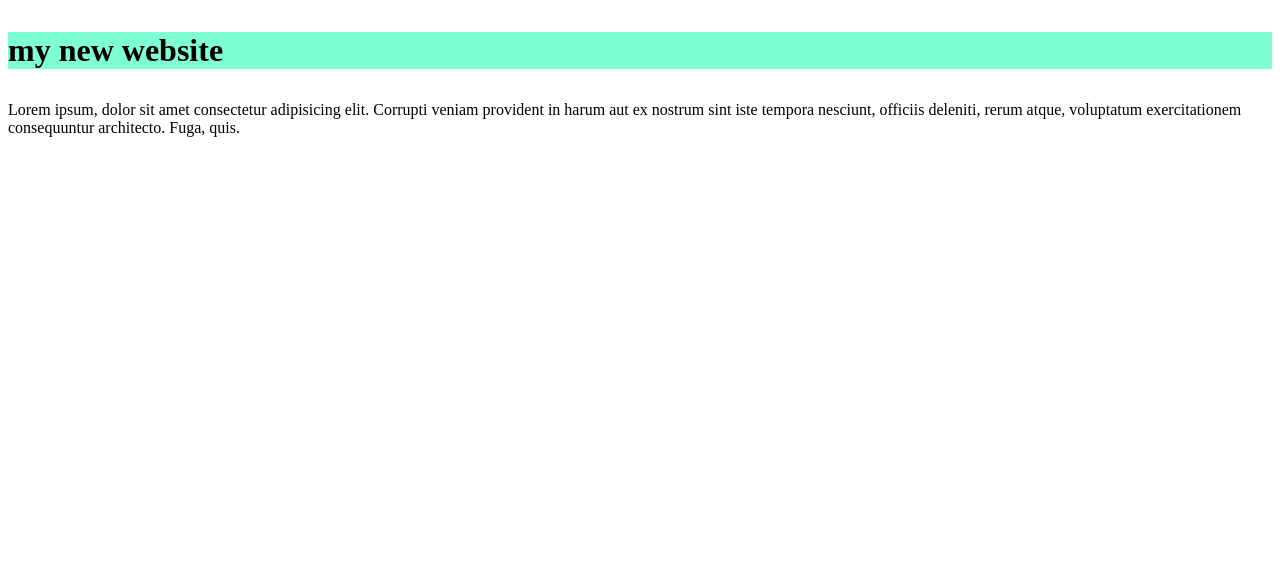
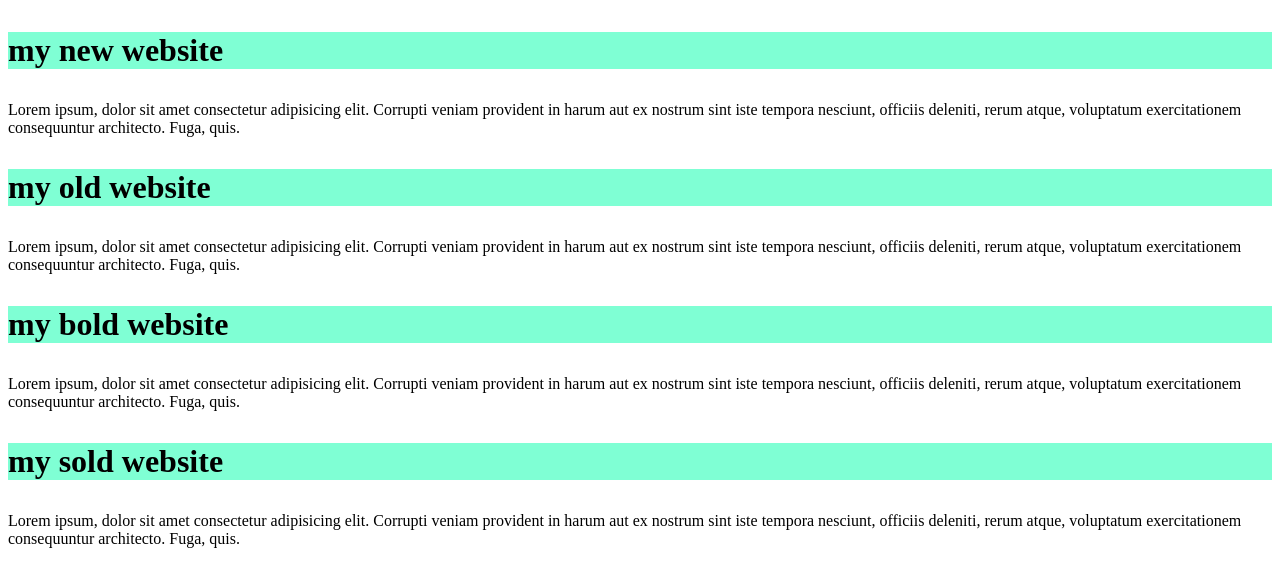
Before and after one commit to samimhossain-j/my-new-website, a plain HTML site: page index.html in a window 1280 px wide. Drawn offline with Linux system fonts and the light colour scheme.

Commit message:
added my second blocl

```diff
--- a/index.html
+++ b/index.html
@@ -16,6 +16,34 @@
         </p>
 
     </div>
+    <div>
+        <h3>
+            my old website
+        </h3>
+        <p>Lorem ipsum, dolor sit amet consectetur adipisicing elit. Corrupti veniam provident in harum aut ex nostrum sint iste tempora nesciunt, officiis deleniti, rerum atque, voluptatum exercitationem consequuntur architecto. Fuga, quis.
+
+        </p>
+
+    </div>
+    <div>
+        <h3>
+            my bold website
+        </h3>
+        <p>Lorem ipsum, dolor sit amet consectetur adipisicing elit. Corrupti veniam provident in harum aut ex nostrum sint iste tempora nesciunt, officiis deleniti, rerum atque, voluptatum exercitationem consequuntur architecto. Fuga, quis.
+
+        </p>
+
+    </div>
+    <div>
+        <h3>
+            my sold website
+        </h3>
+        <p>Lorem ipsum, dolor sit amet consectetur adipisicing elit. Corrupti veniam provident in harum aut ex nostrum sint iste tempora nesciunt, officiis deleniti, rerum atque, voluptatum exercitationem consequuntur architecto. Fuga, quis.
+
+        </p>
+
+    </div>
+
 
 </body>
 </html>
```
